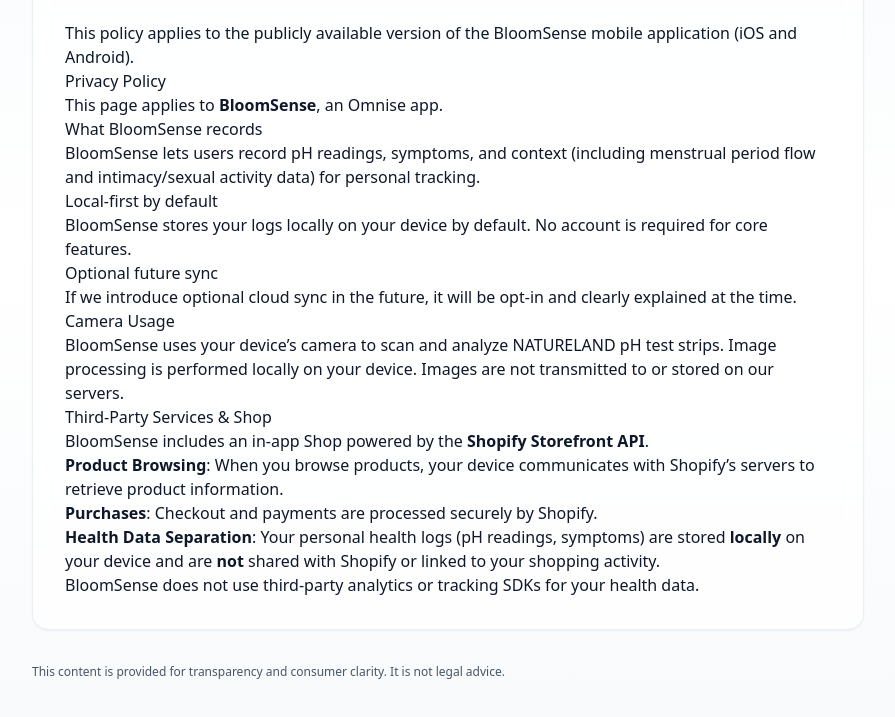
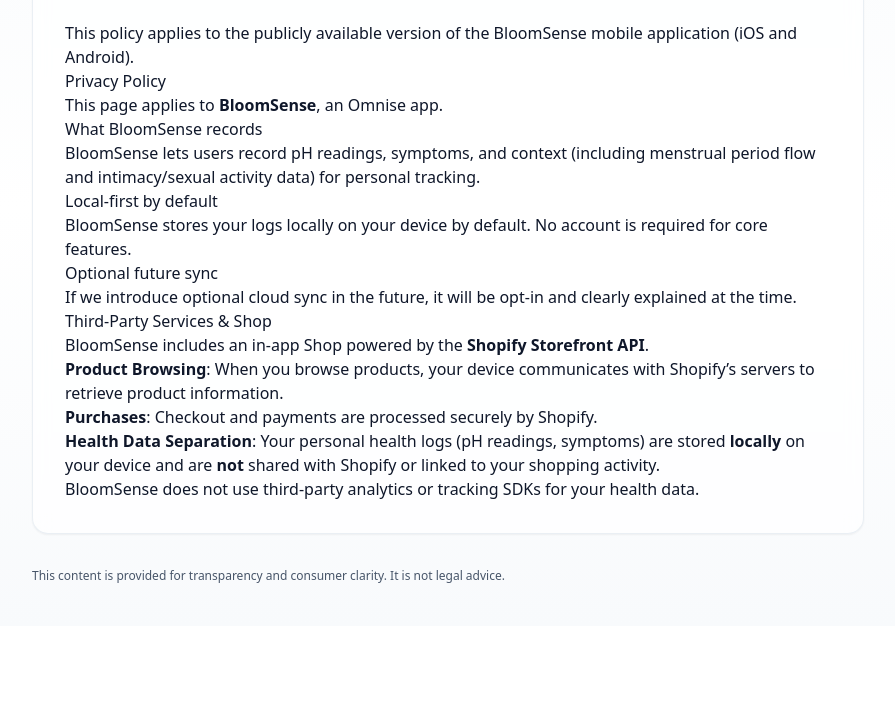
Before and after one commit to caseyxiang/omnise-site, an Astro site: page /bloomsense/privacy in a window 1280 px wide. Shown: the part 209-926 px from the top of the page, without its empty margins (192-1087 px from the left). After the commit the page ends 835 px from the top, so only its background shows below. Built offline with nearby package versions, Linux system fonts and the light colour scheme; Astro itself is replaced by a stand-in of ours.

Commit message:
Remove Camera Usage section from BloomSense Privacy Policy

```diff
--- a/src/pages/bloomsense/privacy.md
+++ b/src/pages/bloomsense/privacy.md
@@ -22,10 +22,6 @@
 
 If we introduce optional cloud sync in the future, it will be opt-in and clearly explained at the time.
 
-### Camera Usage
-
-BloomSense uses your device's camera to scan and analyze NATURELAND pH test strips. Image processing is performed locally on your device. Images are not transmitted to or stored on our servers.
-
 ### Third-Party Services & Shop
 
 BloomSense includes an in-app Shop powered by the **Shopify Storefront API**.
```
